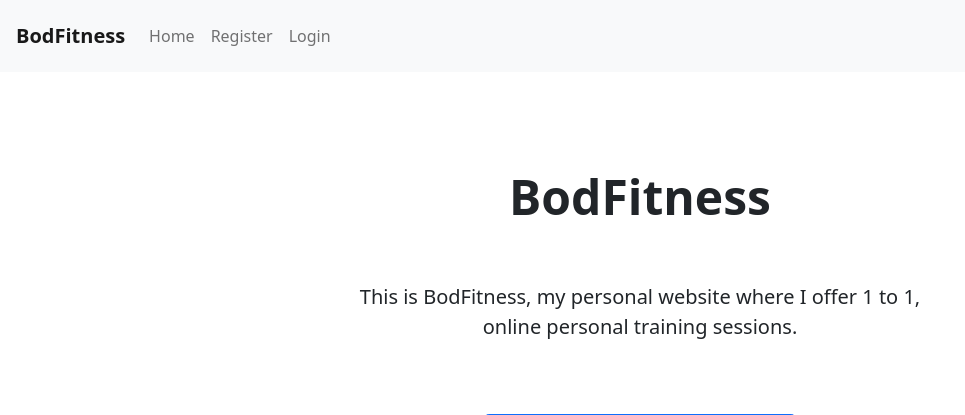
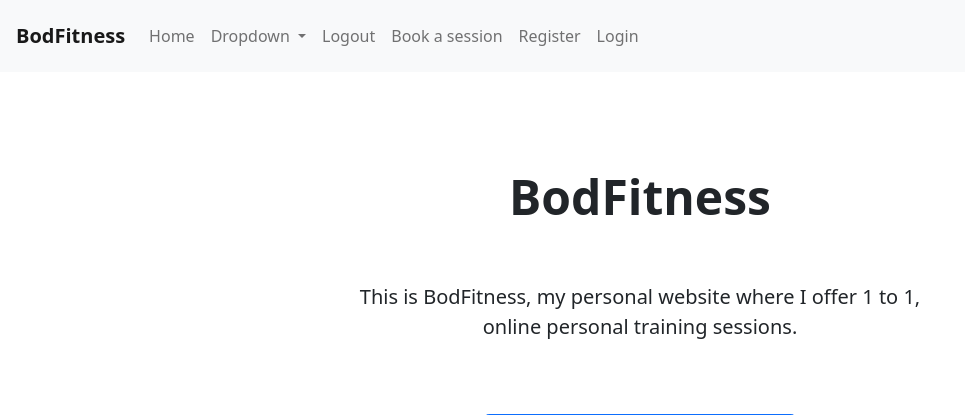
Before and after one commit to bodthegod/bod-fitness, a Django app: page / in a window 1280 px wide. Shown: the top 415 px of the page, without its empty margins (0-965 px from the left). Run offline with Django 3.2, Linux system fonts and the light colour scheme; some libraries are stand-ins or nearby versions.

Commit message:
fix dropdown menu bug

```diff
--- a/templates/base.html
+++ b/templates/base.html
@@ -18,15 +18,11 @@
     <link rel="stylesheet" href="https://cdnjs.cloudflare.com/ajax/libs/font-awesome/6.2.1/css/all.min.css" integrity="sha512-MV7K8+y+gLIBoVD59lQIYicR65iaqukzvf/nwasF0nqhPay5w/9lJmVM2hMDcnK1OnMGCdVK+iQrJ7lzPJQd1w==" crossorigin="anonymous" referrerpolicy="no-referrer" />
     <link href="https://fonts.googleapis.com/css2?family=Space+Grotesk:wght@500&display=swap" rel="stylesheet">
     <link rel="stylesheet" href="https://cdnjs.cloudflare.com/ajax/libs/font-awesome/5.15.3/css/all.min.css">
-    <script src="https://code.jquery.com/jquery-3.3.1.slim.min.js" integrity="sha384-q8i/X+965DzO0rT7abK41JStQIAqVgRVzpbzo5smXKp4YfRvH+8abtTE1Pi6jizo" crossorigin="anonymous"></script>
-    <script src="https://cdn.jsdelivr.net/npm/bootstrap@5.1.3/dist/js/bootstrap.bundle.min.js"
-      integrity="sha384-ka7Sk0Gln4gmtz2MlQnikT1wXgYsOg+OMhuP+IlRH9sENBO0LRn5q+8nbTov4+1p" crossorigin="anonymous"></script>
     <link href="https://cdn.jsdelivr.net/npm/bootstrap@5.1.3/dist/css/bootstrap.min.css" rel="stylesheet"
       integrity="sha384-1BmE4kWBq78iYhFldvKuhfTAU6auU8tT94WrHftjDbrCEXSU1oBoqyl2QvZ6jIW3" crossorigin="anonymous">
     <link rel="stylesheet" href="https://cdnjs.cloudflare.com/ajax/libs/datepicker/1.0.10/datepicker.min.css" integrity="sha512-YdYyWQf8AS4WSB0WWdc3FbQ3Ypdm0QCWD2k4hgfqbQbRCJBEgX0iAegkl2S1Evma5ImaVXLBeUkIlP6hQ1eYKQ==" crossorigin="anonymous" referrerpolicy="no-referrer" />
-     <script src="https://cdnjs.cloudflare.com/ajax/libs/datepicker/1.0.10/datepicker.min.js" integrity="sha512-RCgrAvvoLpP7KVgTkTctrUdv7C6t7Un3p1iaoPr1++3pybCyCsCZZN7QEHMZTcJTmcJ7jzexTO+eFpHk4OCFAg==" crossorigin="anonymous" referrerpolicy="no-referrer"></script>
     <link rel="stylesheet" href="{% static 'css/style.css' %}">
-
+    <script src="https://cdnjs.cloudflare.com/ajax/libs/datepicker/1.0.10/datepicker.min.js" integrity="sha512-RCgrAvvoLpP7KVgTkTctrUdv7C6t7Un3p1iaoPr1++3pybCyCsCZZN7QEHMZTcJTmcJ7jzexTO+eFpHk4OCFAg==" crossorigin="anonymous" referrerpolicy="no-referrer"></script>
 </head>
 
 <body class="d-flex flex-column h-100 main-bg">
@@ -35,7 +31,7 @@
 
 <nav class="navbar navbar-expand-lg navbar-light bg-light p-3">
     <a class="navbar-brand fw-bold" href="{% url 'home' %}">BodFitness</a>
-    <button class="navbar-toggler" type="button" data-toggle="collapse" data-target="#navbarNavDropdown" aria-controls="navbarNavDropdown" aria-expanded="false" aria-label="Toggle navigation">
+    <button class="navbar-toggler" type="button" data-bs-toggle="collapse" data-target="#navbarNavDropdown" aria-controls="navbarNavDropdown" aria-expanded="false" aria-label="Toggle navigation">
       <span class="navbar-toggler-icon"></span>
     </button>
     <div class="collapse navbar-collapse" id="navbarNavDropdown">
@@ -43,13 +39,12 @@
         <li class="nav-item active">
           <a class="nav-link" href="{% url 'home' %}">Home <span class="sr-only">(current)</span></a>
         </li>
-        {% if user.is_authenticated %}
         <li class="nav-item dropdown">
-          <a class="nav-link dropdown-toggle" href="/dropdown/" id="navbarDropdown" role="button" data-toggle="dropdown" aria-haspopup="true" aria-expanded="false">
+          <a class="nav-link dropdown-toggle" href="#" id="navbarDropdown" role="button" data-bs-toggle="dropdown" aria-haspopup="true" aria-expanded="false">
             Dropdown
           </a>
         <div class="dropdown-menu" aria-labelledby="navbarDropdown">
-          <a class="dropdown-item" href="index.html">Book a session</a>
+          <a class="dropdown-item" href="{% url 'bookingform' %}">Book a session</a>
           <a class="dropdown-item" href="#">My Bookings</a>
         <li class="nav-item">
           <a class="nav-link" href="#">Logout</a>
@@ -57,21 +52,20 @@
         <li class="nav-item">
           <a class="nav-link" href="{% url 'bookingform' %}">Book a session</a>
         </li>
-        {% else %}
         <li class="nav-item">
           <a class="nav-link" href="#">Register</a>
         </li>
         <li class="nav-item">
           <a class="nav-link" href="#">Login</a>
         </li>
-        {% endif %}
-          </div>
+        </div>
         </li>
       </ul>
     </div>
 </nav>
 
 <main class="flex-shrink-0 main-bg">
+  {% block content %}
   <div class="px-4 py-5 my-5 text-center">
     <h1 class="display-5 fw-bold pb-5">BodFitness</h1>
     <div class="col-lg-6 mx-auto">
@@ -81,7 +75,7 @@
       </div>
     </div>
   </div>
-    {% block content %}
+
     <!-- Content Area -->
     {% endblock content %}
 </main>
@@ -98,4 +92,7 @@
             <a href="https://github.com/bodthegod" target="_blank" rel="noopener noreferrer nofollow"
           aria-label="visit my github page (opens in new tab)"> <i class="fa-brands fa-github ms-4"></i></a></p>
     </footer>
+    <script src="https://code.jquery.com/jquery-3.3.1.slim.min.js" integrity="sha384-q8i/X+965DzO0rT7abK41JStQIAqVgRVzpbzo5smXKp4YfRvH+8abtTE1Pi6jizo" crossorigin="anonymous"></script>
+    <script src="https://cdn.jsdelivr.net/npm/bootstrap@5.1.3/dist/js/bootstrap.bundle.min.js"
+      integrity="sha384-ka7Sk0Gln4gmtz2MlQnikT1wXgYsOg+OMhuP+IlRH9sENBO0LRn5q+8nbTov4+1p" crossorigin="anonymous"></script>
 </body>
```
